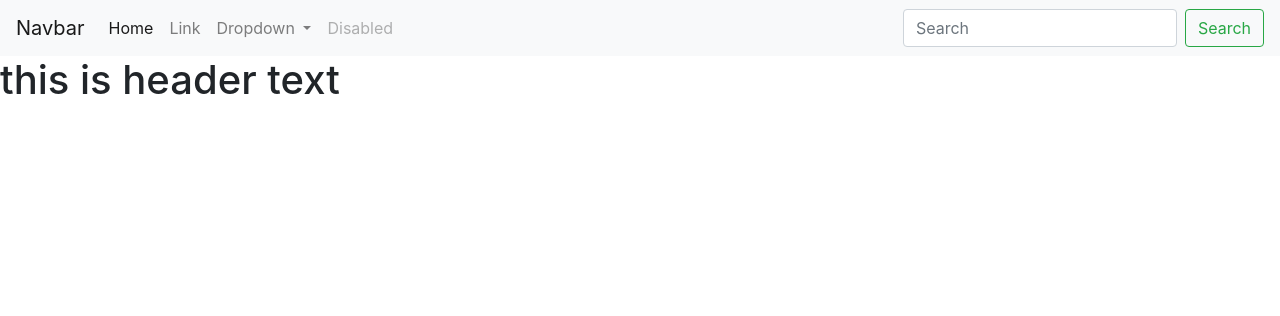
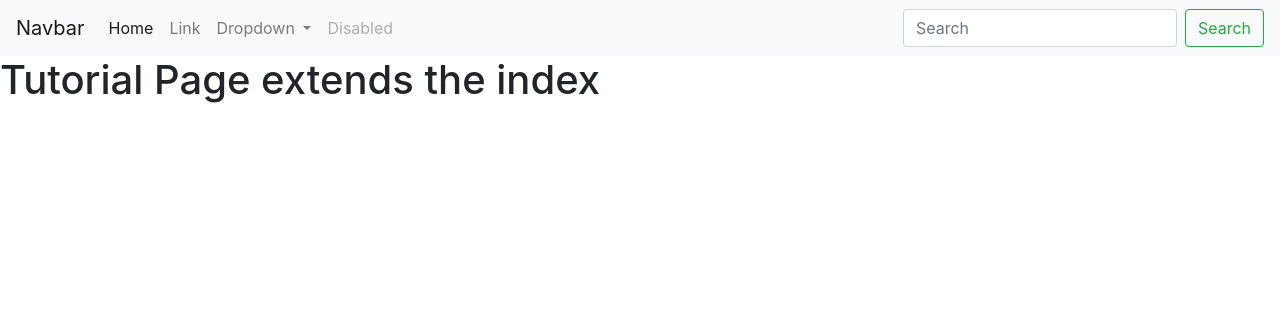
Before and after one commit to vinit-rao/queueup-django, a Django app: page /tutorial/ in a window 1280 px wide. Shown: the top 316 px of the page. Run offline with Django 5.2, Linux system fonts and the light colour scheme.

Commit message:
webupdates

```diff
--- a/templates/index.html
+++ b/templates/index.html
@@ -8,7 +8,7 @@
     <!-- Bootstrap CSS -->
     <link rel="stylesheet" href="https://cdn.jsdelivr.net/npm/bootstrap@4.4.1/dist/css/bootstrap.min.css" integrity="sha384-Vkoo8x4CGsO3+Hhxv8T/Q5PaXtkKtu6ug5TOeNV6gBiFeWPGFN9MuhOf23Q9Ifjh" crossorigin="anonymous">
 
-    <title>Home - GameSpot</title>
+    <title>{% block title %}Home - GameSpot{% endblock %}</title>
   </head>
   <body>
   <nav class="navbar navbar-expand-lg navbar-light bg-light">
@@ -46,7 +46,9 @@
     </form>
   </div>
 </nav>
+  {% block content %}
     <h1>this is header text</h1>
+  {% endblock %}
 
     <!-- Optional JavaScript -->
     <!-- jQuery first, then Popper.js, then Bootstrap JS -->
--- a/templates/tutorial.html
+++ b/templates/tutorial.html
@@ -1 +1,5 @@
 {% extends 'index.html' %}
+{% block title %}Tutorial - GameSpot{% endblock %}
+{% block content %}
+    <h1>Tutorial Page extends the index</h1>
+{% endblock %}
```
